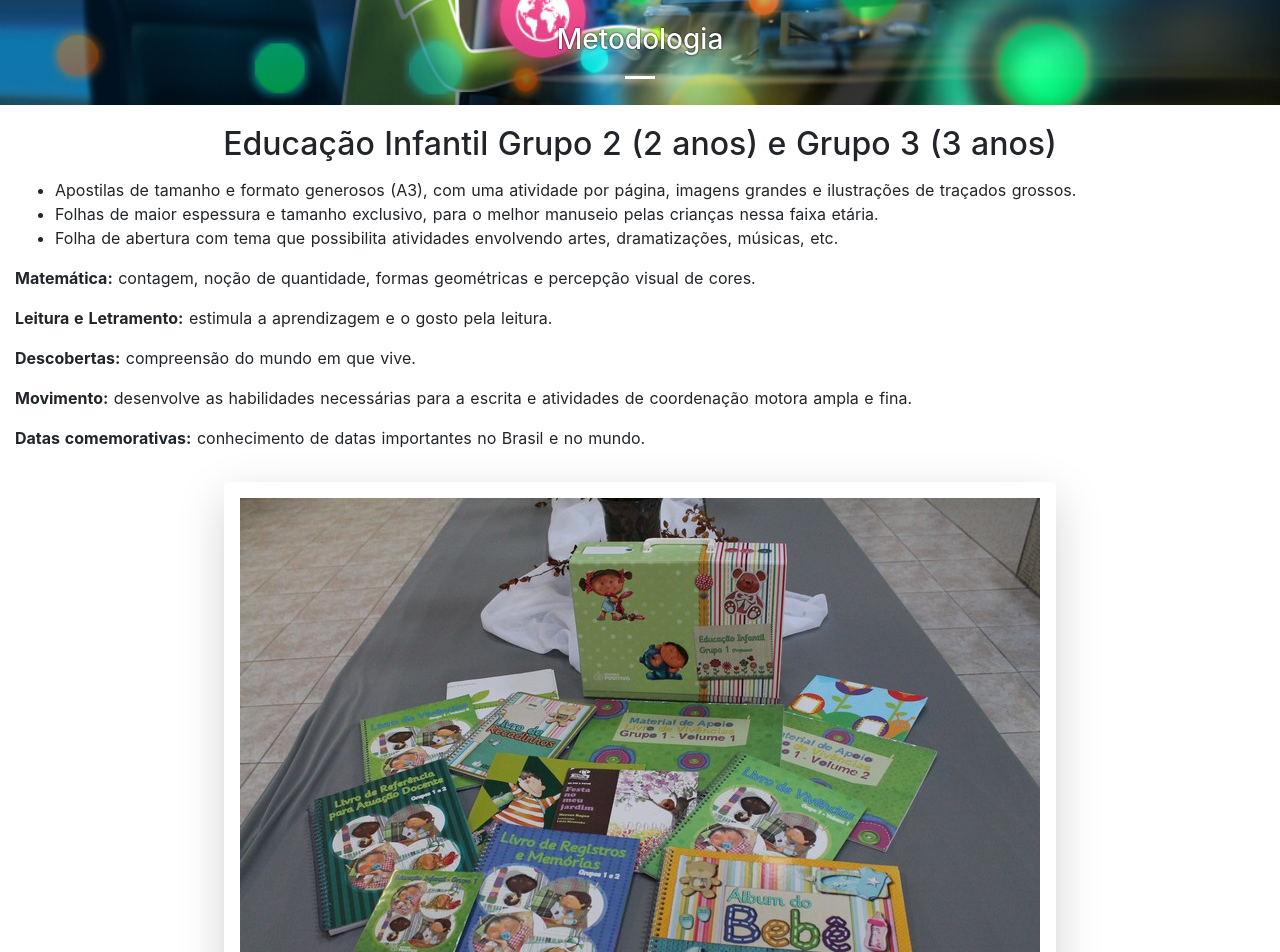
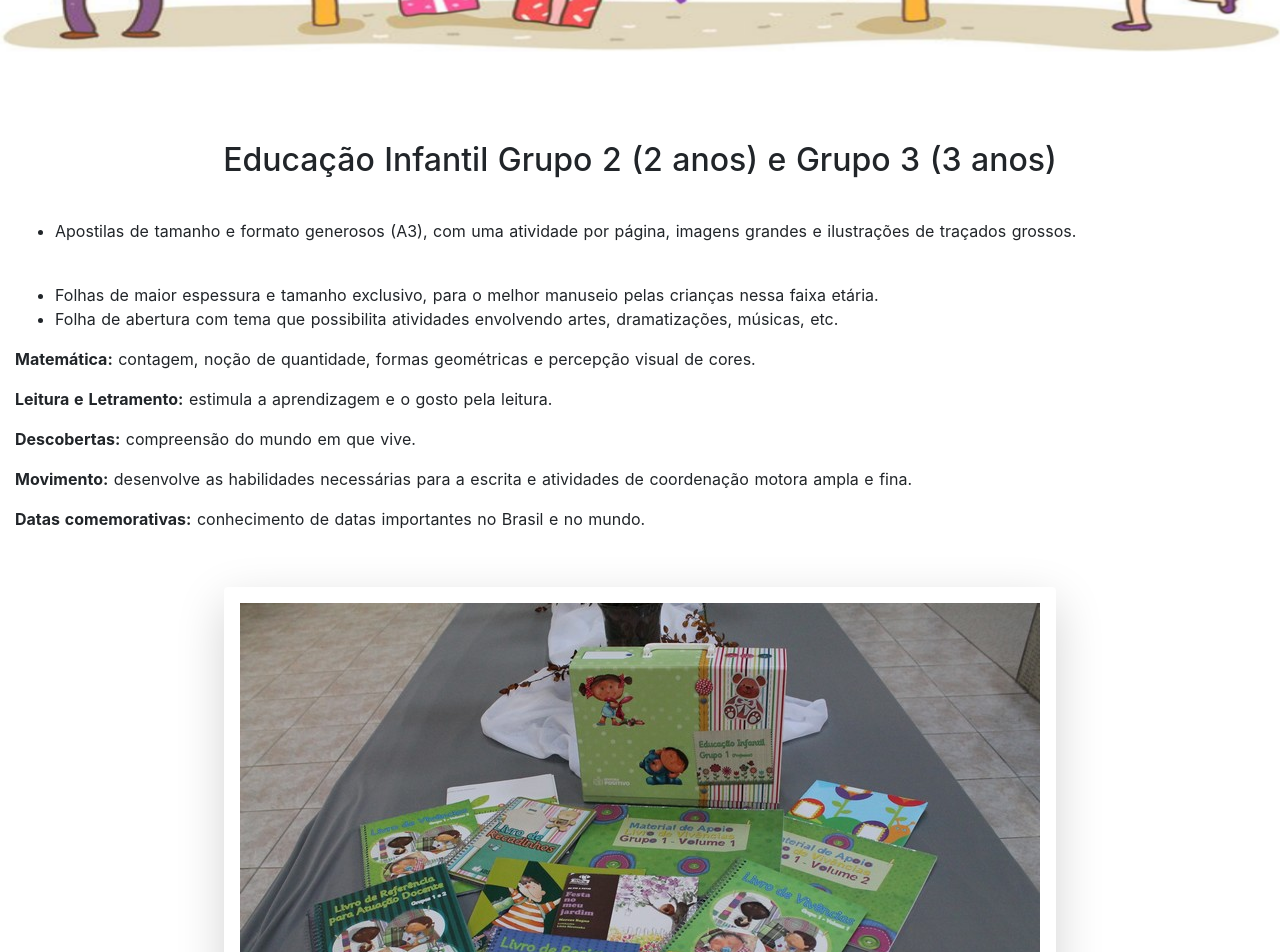
Before and after one commit to BrSouza98/webpage-vilo-vincenzzi, a Nuxt app: page /metodologia in a window 1280 px wide. Shown: the part 320-1272 px from the top of the page. Built offline with nearby package versions, Linux system fonts and the light colour scheme.

Commit message:
Atualização banners

```diff
--- a/pages/metodologia.vue
+++ b/pages/metodologia.vue
@@ -10,19 +10,19 @@
         img-height="480"
       >
         <b-carousel-slide
-          caption="Metodologia"
-          img-src="~/assets/losa1.jpg"
+          caption=""
+          img-src="~/assets/imgnovo2.png"
         ></b-carousel-slide>
       </b-carousel>
     </div>
 
-    <div>
+    <div class="margemupdown1">
       <b-container fluid class="configuraçãoPadrao">
         <b-row>
           <b-col class="cor">
             <h2>Educação Infantil Grupo 2 (2 anos) e Grupo 3 (3 anos)</h2>
             <ul>
-              <li>
+              <li class="margemupdown1">
                 Apostilas de tamanho e formato generosos (A3), com uma atividade
                 por página, imagens grandes e ilustrações de traçados grossos.
               </li>
@@ -53,7 +53,7 @@
               Brasil e no mundo.
             </p>
             <div
-              class="d-flex flex-wrap align-items-center justify-content-center"
+              class="d-flex flex-wrap align-items-center justify-content-center margemupdown1"
             >
               <img
                 class="mt-3 card-colaborador shadow-lg p-3 mb-5 bg-white rounded"
@@ -80,7 +80,7 @@
               pela afetividade e brincadeiras:
             </p>
             <div
-              class="d-flex flex-wrap align-items-center justify-content-center"
+              class="d-flex flex-wrap align-items-center justify-content-center margemupdown1"
             >
               <img
                 class="mt-3 card-colaborador shadow-lg p-3 mb-5 bg-white rounded"
@@ -120,7 +120,7 @@
               <b>Artes:</b> desenvolvimento da expressão, equilíbrio, autoestima, autoconhecimento e integração social.
             </p>
             <div
-              class="d-flex flex-wrap align-items-center justify-content-center"
+              class="d-flex flex-wrap align-items-center justify-content-center margemupdown1"
             >
               <img
                 class="mt-3 card-colaborador shadow-lg p-3 mb-5 bg-white rounded"
@@ -159,8 +159,8 @@
       <b-container fluid class="configuraçãoPadrao">
         <b-row>
           <b-col class="cor">
-            <h2>Educação Infantil I e II - 2 e 3 anos</h2>
-            <h2>Apostilas Positivo</h2>
+            <h2 class="margemupdown1">Educação Infantil I e II - 2 e 3 anos</h2>
+            <h2 class="margemupdown1">Apostilas Positivo</h2>
             <p>
               As apostilas para este segmento são entregues em 8 distribuições e
               possuem formato diferenciado, apropriado às fases iniciais da
@@ -173,7 +173,7 @@
               o aluno.
             </p>
             <div
-              class="d-flex flex-wrap align-items-center justify-content-center"
+              class="d-flex flex-wrap align-items-center justify-content-center margemupdown1"
             >
               <img
                 class="mt-3 card-colaborador shadow-lg p-3 mb-5 bg-white rounded"
@@ -205,4 +205,10 @@ img{
   border-radius: 3px;
 
 }
+
+.margemupdown1
+{
+  margin-bottom: 40px;
+  margin-top: 40px;
+}
 </style>
--- a/pages/sobre.vue
+++ b/pages/sobre.vue
@@ -10,13 +10,13 @@
         img-height="480"
       >
         <b-carousel-slide
-          caption="Sobre nós"
-          img-src="https://i.imgur.com/RpegqeS.png"
+          caption=""
+          img-src="~/assets/novo1.png"
         ></b-carousel-slide>
       </b-carousel>
     </div>
-    <div class="cor">
-    <h2 class="textocentro"><b>Somos uma escola de Educação Infantil da rede municipal de Taquaritinga.</b></h2>
+    <div class="cor margemupdown">
+    <h2 class="textocentro margemupdown"><b>Somos uma escola de Educação Infantil da rede municipal de Taquaritinga.</b></h2>
 <b-container fluid class="bv-example-row">
   <b-row>
     <b-col><h2>Nossa escola</h2>
@@ -94,5 +94,10 @@ export default {};
   text-align: center;
 }
 
+.margemupdown
+{
+  margin-bottom: 40px;
+  margin-top: 40px;
+}
 
 </style>
```
Also changed, not shown: assets/imgnovo2.png (added), assets/novo1.png (added).
